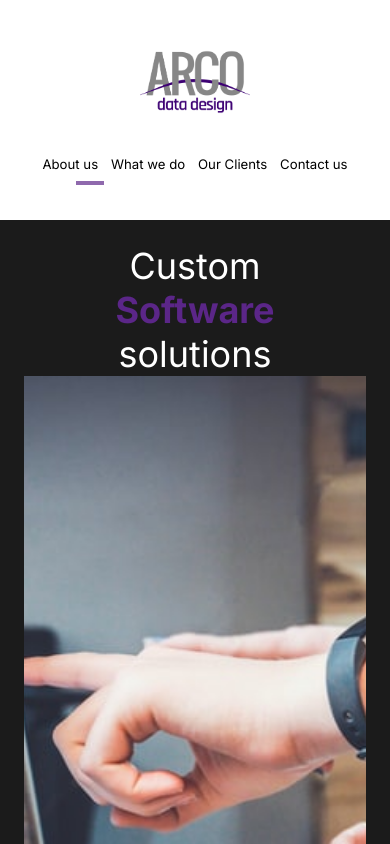
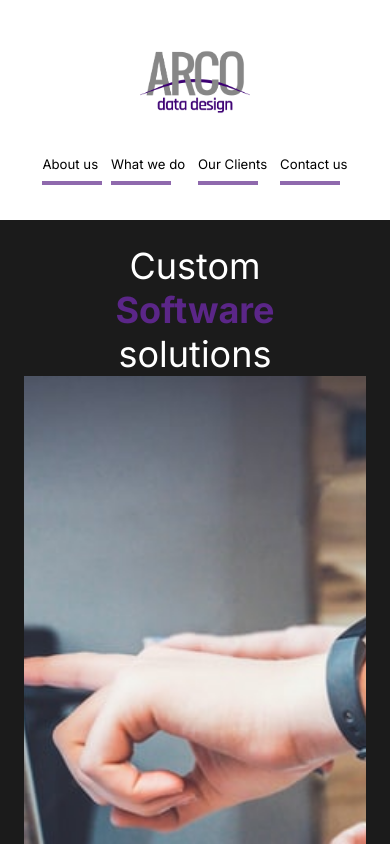
Before and after one commit to kceron/a-site-one, a React (Create React App) app: page / in a window 390 px wide. Shown: the top 844 px of the page. Built offline with nearby package versions, Linux system fonts and the light colour scheme.

Commit message:
nav line anim mobile

```diff
--- a/src/components/Nav.js
+++ b/src/components/Nav.js
@@ -116,6 +116,10 @@ const Line = styled(motion.div)`
   position: absolute;
   bottom: -80%;
   left: 60%;
+  @media (max-width: 1300px) {
+    left: 0%;
+    min-width: 5rem;
+  }
 `;
 
 export default Nav;
```
